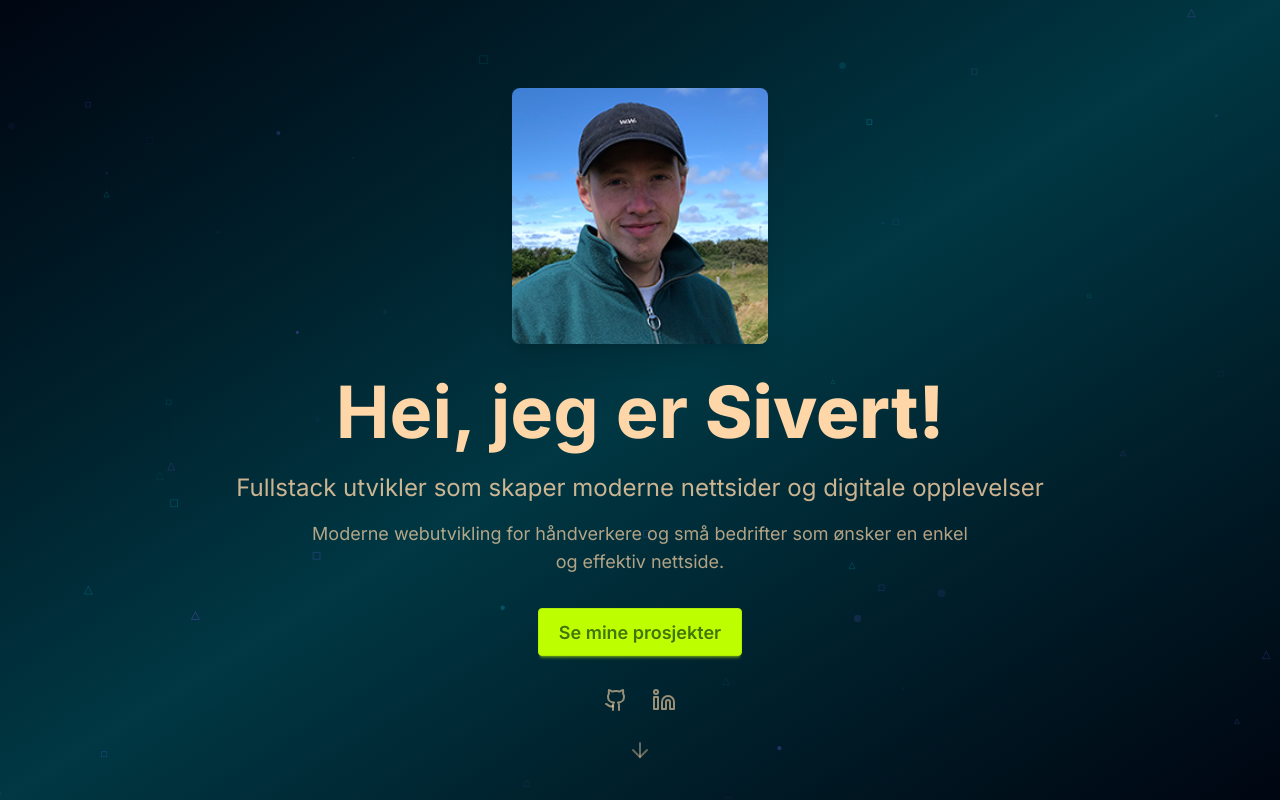
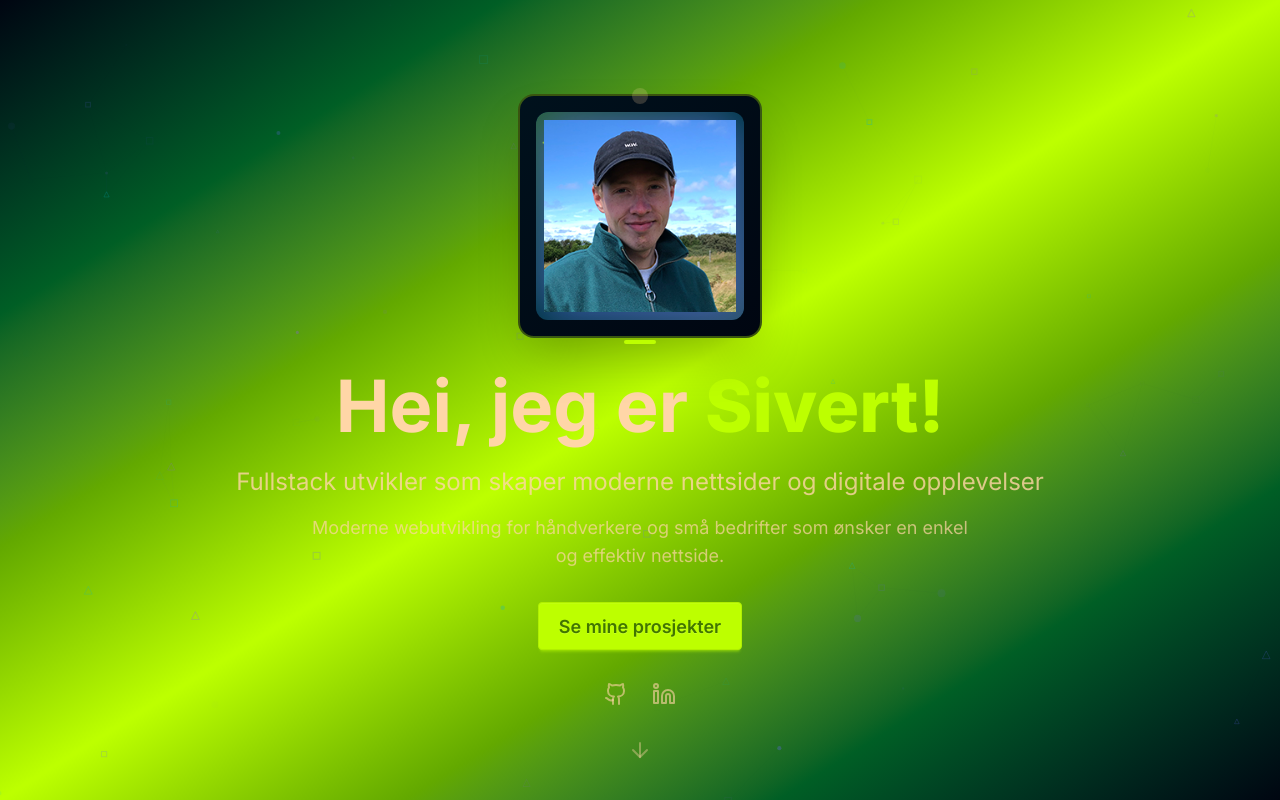
Before and after one commit to sivertbjo/portfolio, a Next.js app: page / in a window 1280 px wide. Shown: the top 800 px of the page. Built offline with nearby package versions, Linux system fonts and the light colour scheme.

Commit message:
fixed layout shift

```diff
--- a/components/Hero.jsx
+++ b/components/Hero.jsx
@@ -1,83 +1,160 @@
-"use client";
+"use client"
 
-import { ArrowDown, Github, Linkedin } from "lucide-react";
-import { useState, useEffect } from "react";
-import Image from "next/image";
-import heroImage from "@/public/sivert.png";
-import Link from "next/link";
-import AnimatedBackground from "./animated-background";
+import { ArrowDown, Github, Linkedin } from "lucide-react"
+import { useState, useEffect } from "react"
+import Image from "next/image"
+import heroImage from "@/public/sivert.png"
+import Link from "next/link"
+import AnimatedBackground from "./animated-background"
 
 export default function Hero() {
-  const [mounted, setMounted] = useState(false);
+  const [showParticles, setShowParticles] = useState(false)
 
   useEffect(() => {
-    setMounted(true);
-  }, []);
+    setShowParticles(true)
+  }, [])
 
-  if (!mounted) return null;
+  // Pre-calculate particle positions only on client
+  const particles = showParticles
+    ? [...Array(12)].map((_, i) => ({
+        key: i,
+        top: `${30 + Math.random() * 40}%`,
+        left: `${30 + Math.random() * 40}%`,
+        delay: `${i * 0.3}s`,
+      }))
+    : []
 
   return (
-    <div className="hero min-h-screen bg-gradient-to-br from-base-300 via-neutral to-base-300 relative overflow-hidden">
+    <div className="hero min-h-screen bg-gradient-to-br from-base-300 via-primary to-base-300 relative overflow-hidden">
       {/* Canvas Animation Background */}
       <AnimatedBackground />
 
       <div className="hero-content text-center relative z-10">
         <div className="max-w-4xl">
-          {/* Simplified Profile Image with Soft Rounded Corners */}
+          {/* Profile Image with "Breaking Through Screen" Effect */}
           <div className="relative mb-8 flex justify-center">
-            <div className="relative group active:shadow-[0_0_30px_rgba(99,102,241,0.4)]">
-              <div className="w-48 md:w-64 aspect-square relative rounded-lg overflow-hidden shadow-xl transition-all duration-300 group-hover:shadow-[0_0_30px_rgba(99,102,241,0.4)] group-active:shadow-[0_0_30px_rgba(99,102,241,0.4)]">
-                <Image
-                  src={heroImage || "/placeholder.svg"}
-                  alt="Sivert Bjørnerås"
-                  placeholder="blur"
-                  fill
-                  className="object-cover transition-transform duration-500 group-hover:scale-105 group-active:scale-105"
-                  priority
-                />
-                <div className="absolute inset-0 bg-gradient-to-br from-primary/10 to-transparent opacity-0 group-hover:opacity-100 group-active:opacity-100 transition-opacity duration-300"></div>
+            <div className="relative">
+              <div className="relative bg-gradient-to-br from-base-200 to-base-300 p-4 rounded-2xl shadow-2xl border-2 border-primary/30">
+                <div className="bg-neutral rounded-xl p-2 relative overflow-hidden">
+                  <div className="absolute inset-0 bg-gradient-to-br from-primary/20 via-transparent to-secondary/20 rounded-xl"></div>
+
+                  {/* Cracked screen effect */}
+                  <div className="absolute inset-0 pointer-events-none">
+                    <svg className="absolute inset-0 w-full h-full" viewBox="0 0 200 200">
+                      <path
+                        d="M100,100 L120,80 L140,85 L160,70"
+                        stroke="rgba(255,255,255,0.3)"
+                        strokeWidth="1"
+                        fill="none"
+                        className="animate-pulse"
+                      />
+                      <path
+                        d="M100,100 L85,120 L70,140 L60,160"
+                        stroke="rgba(255,255,255,0.3)"
+                        strokeWidth="1"
+                        fill="none"
+                        className="animate-pulse"
+                        style={{ animationDelay: "0.5s" }}
+                      />
+                      <path
+                        d="M100,100 L130,110 L150,130 L170,140"
+                        stroke="rgba(255,255,255,0.2)"
+                        strokeWidth="0.5"
+                        fill="none"
+                        className="animate-pulse"
+                        style={{ animationDelay: "1s" }}
+                      />
+                    </svg>
+                  </div>
+
+                  {/* Your image */}
+                  <div className="relative z-10 w-40 h-40 md:w-48 md:h-48 mx-auto">
+                    <Image
+                      src={heroImage || "/placeholder.svg"}
+                      alt="Sivert Bjørnerås"
+                      placeholder="blur"
+                      width={192}
+                      height={192}
+                      className="object-cover relative z-10 hover:scale-110 transition-transform duration-500"
+                      priority
+                      style={{
+                        filter: "drop-shadow(0 0 20px rgba(99, 102, 241, 0.6)) brightness(1.1)",
+                      }}
+                    />
+                  </div>
+
+                  {/* Glass shatter particles */}
+                  <div className="absolute inset-0 pointer-events-none overflow-hidden">
+                    {particles.map(({ key, top, left, delay }) => (
+                      <div
+                        key={key}
+                        className="absolute w-1 h-1 bg-base-content/60 animate-ping"
+                        style={{
+                          top,
+                          left,
+                          animationDelay: delay,
+                          animationDuration: "3s",
+                        }}
+                      />
+                    ))}
+                  </div>
+                </div>
+
+                <div className="absolute -bottom-2 left-1/2 transform -translate-x-1/2 w-8 h-1 bg-primary rounded-full"></div>
+                <div className="absolute -top-2 left-1/2 transform -translate-x-1/2 w-4 h-4 bg-base-content/20 rounded-full"></div>
+              </div>
+
+              {/* Floating code fragments */}
+              <div className="absolute inset-0 pointer-events-none">
+                {["</>", "{}", "( )", "[]"].map((symbol, i) => (
+                  <div
+                    key={i}
+                    className="absolute text-primary font-mono text-sm animate-float"
+                    style={{
+                      top: `${20 + i * 15}%`,
+                      left: `${10 + i * 20}%`,
+                      animationDelay: `${i * 0.5}s`,
+                      animationDuration: "4s",
+                    }}
+                  >
+                    {symbol}
+                  </div>
+                ))}
               </div>
             </div>
           </div>
+
           <h1 className="text-5xl md:text-7xl font-bold mb-6 text-base-content">
-            Hei, jeg er{" "}
-            <span className="font-extrabold relative group">
-              <span className="absolute inset-0 bg-gradient-to-r from-primary via-info via-error via-warning via-success via-primary to-purple-500 bg-[length:400%] opacity-0 group-hover:opacity-100 group-active:opacity-100 animate-gradient-x bg-clip-text text-transparent transition-all duration-300">
-                Sivert!
-              </span>
-              <span className="relative group-hover:opacity-0 group-active:opacity-0 transition-opacity duration-300">
-                Sivert!
-              </span>
-            </span>
+            Hei, jeg er <span className="font-extrabold text-primary">Sivert!</span>
           </h1>
+
           <p className="text-xl md:text-2xl text-base-content/80 mb-4">
-            Fullstack utvikler som skaper moderne nettsider og digitale
-            opplevelser
+            Fullstack utvikler som skaper moderne nettsider og digitale opplevelser
           </p>
+
           <p className="text-lg mb-8 text-base-content/70 max-w-2xl mx-auto">
-            Moderne webutvikling for håndverkere og små bedrifter som ønsker en
-            enkel og effektiv nettside.
+            Moderne webutvikling for håndverkere og små bedrifter som ønsker en enkel og effektiv nettside.
           </p>
+
           <div className="flex flex-col sm:flex-row gap-4 justify-center mb-8">
             <Link
               href="#projects"
-              className="btn btn-primary btn-lg transition-colors hover:shadow-xl active:shadow-xl hover:shadow-primary/20 active:shadow-primary/20"
+              className="btn btn-primary btn-lg hover:bg-secondary hover:text-primary-content transition-colors"
             >
               Se mine prosjekter
             </Link>
           </div>
+
           <div className="flex justify-center space-x-6">
             <a
               href="https://github.com/sivertbjo"
-              target="_blank"
-              className="text-base-content/60 hover:text-secondary active:text-secondary transition-colors hover:shadow-glow active:shadow-glow"
+              className="text-base-content/60 hover:text-primary transition-colors"
             >
               <Github className="h-6 w-6" />
             </a>
             <a
-              href="https://www.linkedin.com/in/sivert-bj%C3%B8rner%C3%A5s"
-              target="_blank"
-              className="text-base-content/60 hover:text-secondary active:text-secondary transition-colors hover:shadow-glow active:shadow-glow"
+              href="https://www.linkedin.com/in/sivertbjorneras/"
+              className="text-base-content/60 hover:text-primary transition-colors"
             >
               <Linkedin className="h-6 w-6" />
             </a>
@@ -88,20 +165,6 @@ export default function Hero() {
       <div className="absolute bottom-8 left-1/2 transform -translate-x-1/2 animate-bounce">
         <ArrowDown className="h-6 w-6 text-base-content/40" />
       </div>
-
-      <style jsx global>{`
-        @keyframes gradient-x {
-          0% {
-            background-position: 0% 50%;
-          }
-          100% {
-            background-position: 100% 50%;
-          }
-        }
-        .animate-gradient-x {
-          animation: gradient-x 3s linear infinite alternate;
-        }
-      `}</style>
     </div>
-  );
+  )
 }
```
